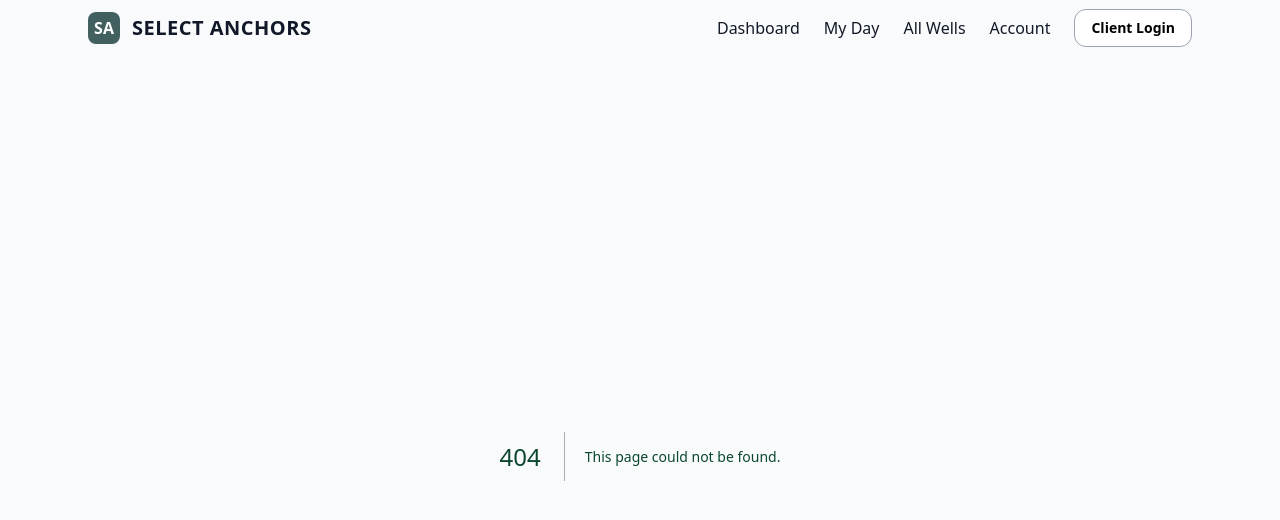
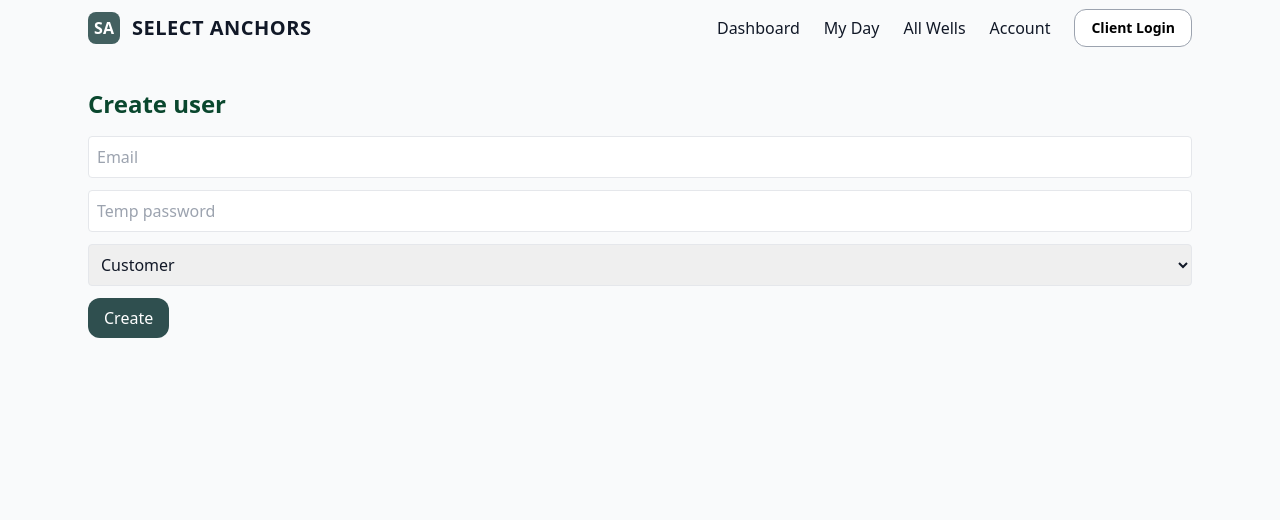
Before and after one commit to select-anchors/select-anchors-portal, a Next.js app: page /admin/users/new in a window 1280 px wide. Before the commit this address had no page. Shown: the top 520 px of the page. Built offline with nearby package versions, Linux system fonts and the light colour scheme; a web font is replaced by a local one.

Commit message:
Create page.js

```diff
--- /dev/null
+++ b/app/admin/users/new/page.js
@@ -0,0 +1,42 @@
+"use client";
+import { useState } from "react";
+import { useRouter } from "next/navigation";
+
+export default function NewUser() {
+  const [email,setEmail]=useState("");
+  const [password,setPassword]=useState("");
+  const [role,setRole]=useState("customer");
+  const [err,setErr]=useState("");
+  const router = useRouter();
+
+  async function submit(e){
+    e.preventDefault();
+    setErr("");
+    const r = await fetch("/api/admin/users", {
+      method:"POST",
+      headers:{"content-type":"application/json"},
+      body: JSON.stringify({ email, password, role })
+    });
+    if (r.ok) router.push("/admin/users");
+    else setErr((await r.json()).error || "Error");
+  }
+
+  return (
+    <div className="container py-8 max-w-lg">
+      <h1 className="text-2xl font-bold mb-4">Create user</h1>
+      {err && <div className="text-red-600 mb-3">{err}</div>}
+      <form onSubmit={submit} className="space-y-3">
+        <input className="w-full border p-2 rounded" placeholder="Email" value={email} onChange={e=>setEmail(e.target.value)} />
+        <input className="w-full border p-2 rounded" placeholder="Temp password" value={password} onChange={e=>setPassword(e.target.value)} />
+        <select className="w-full border p-2 rounded" value={role} onChange={e=>setRole(e.target.value)}>
+          <option value="customer">Customer</option>
+          <option value="employee">Employee</option>
+          <option value="admin">Admin</option>
+        </select>
+        <div className="flex gap-2">
+          <button className="rounded-xl px-4 py-2 bg-[#2f4f4f] text-white">Create</button>
+        </div>
+      </form>
+    </div>
+  );
+}
```
